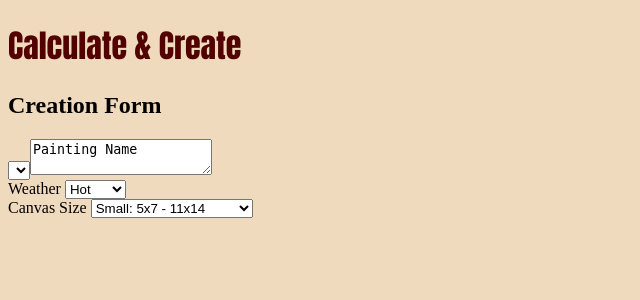
After one commit to Grxcelynx/Calculate-and-Create, a Flask app: page /creation_form in a window 1280 px wide. The commit adds this page. Shown: the top 300 px of the page, without its empty margins (0-640 px from the left). Run offline with Flask 2, Linux system fonts and the light colour scheme; lists and menus that the app fills with data are empty.

Commit message:
added HTML

```diff
--- a/server.py
+++ b/server.py
@@ -46,6 +46,7 @@ def get_weather():
     return jsonify(all_weather_info)
 
 
+
 @app.route('/get_canvas_sizes')
 def get_canvas_sizes():
     """ Returns object of Canvas sizes from database"""
@@ -71,6 +72,20 @@ def collect_painting_input():
 
     return jsonify(creation_form)
 
+@app.route('/creation_form')
+def show_creation_form():
+        """Showing creation_form.html template"""
+        return render_template("creation_form.html")
+
+
+
+# from flask import render_template
+
+# @app.route('/hello')
+# def say_hello():
+#     """Show hello.html template."""
+
+#     return render_template("hello.html")
 
 if __name__ == '__main__':
     connect_to_db(app)
--- /dev/null
+++ b/templates/creation_form.html
@@ -0,0 +1,102 @@
+{% extends 'base.html' %}
+{% block title %}Calculate & Create Home{% endblock %}
+
+{% block body %}
+  <h1>Calculate & Create</h1>
+
+  <h2>Creation Form</h2>
+
+  <form>
+
+    <select>
+        <!-- <label>Painting Name</label> -->
+        <textarea>Painting Name</textarea>
+    </select>
+
+
+  </form>
+
+  <form>
+      Weather
+      <select>
+        <!-- <ul>
+            {%for type in weather_type%}
+            <li>
+                <a href="/weather{{Weather.weather_id}}">
+                    {{Weather.weather_type}}
+
+                </a>
+            </li>
+            {%endfor%}
+        </ul> -->
+        <option value="weather_type">Hot</option>
+        <option value="weather_type">Humid</option>
+        <option value="weather_type">Cold</option>
+      </select>
+
+
+</form>
+
+<form>
+    Canvas Size
+    <select>
+        <!-- <ul>
+            {%for size in canvas_size%}
+            <li>
+                <a href="/canvas{{CavnasSize.canvas_id}}">
+                    {{CanvasSize.canvas_size}}
+
+                </a>
+            </li>
+            {%endfor%}
+        </ul> -->
+        <option value="canvas_size">Small: 5x7 - 11x14</option>
+        <option value="canvas_size">Medium: 16x20 - 24x48</option>
+        <option value="canvas_size">Large: 48x48 & Up</option>
+    </select>
+</form>
+  {% endblock %}
+
+
+<!-- EXAMPLES TO REFERANCE  -->
+  <!-- <h1>All Movies</h1>
+
+  <ul>
+    {% for movie in movies %}
+      <li>
+        <a href="/movies/{{ movie.movie_id }}">
+          {{ movie.title }}
+        </a>
+      </li>
+    {% endfor %}
+  </ul> -->
+
+
+  <!-- Dropdown Menus
+  Dropdown menus allow users to select one option from a menu
+
+  <form>
+    Choose your main programming language:
+
+    <select name="lang">
+      <option value="python">Python</option>
+      <option value="javascript">JavaScript</option>
+      <option value="ruby">Ruby</option>
+    </select>
+  </form> -->
+
+  <!-- Textareas
+<form>
+  <label>Tell us about yourself:</label>
+  <textarea name="about-me"></textarea>
+</form> -->
+
+<!-- Submit Button
+There are two ways to create a “submit” button:
+
+<form>
+  <input type="submit">
+</form>
+<form>
+  <button type="submit">Log In</button>
+</form> -->
--- a/templates/homepage.html
+++ b/templates/homepage.html
@@ -9,6 +9,7 @@
     <li><a href="/get_paint_types">View all paint types</a></li>
     <li><a href="/get_weather">View all weather conditions</a></li>
     <li><a href="/get_canvas_sizes">View all canvas sizes</a></li>
+    <!-- <li><a href="/ ">Calculate My Dry time</a></li> -->
 
     <!-- <li><a href="/">View all users</a></li> -->
   </ul>
```
